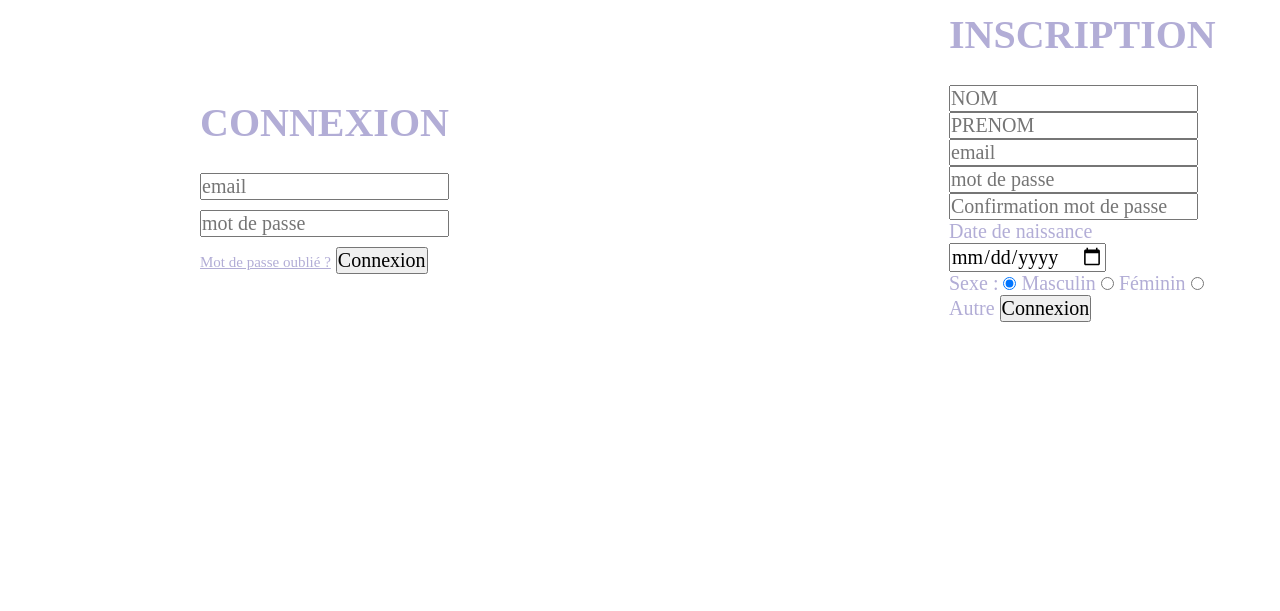
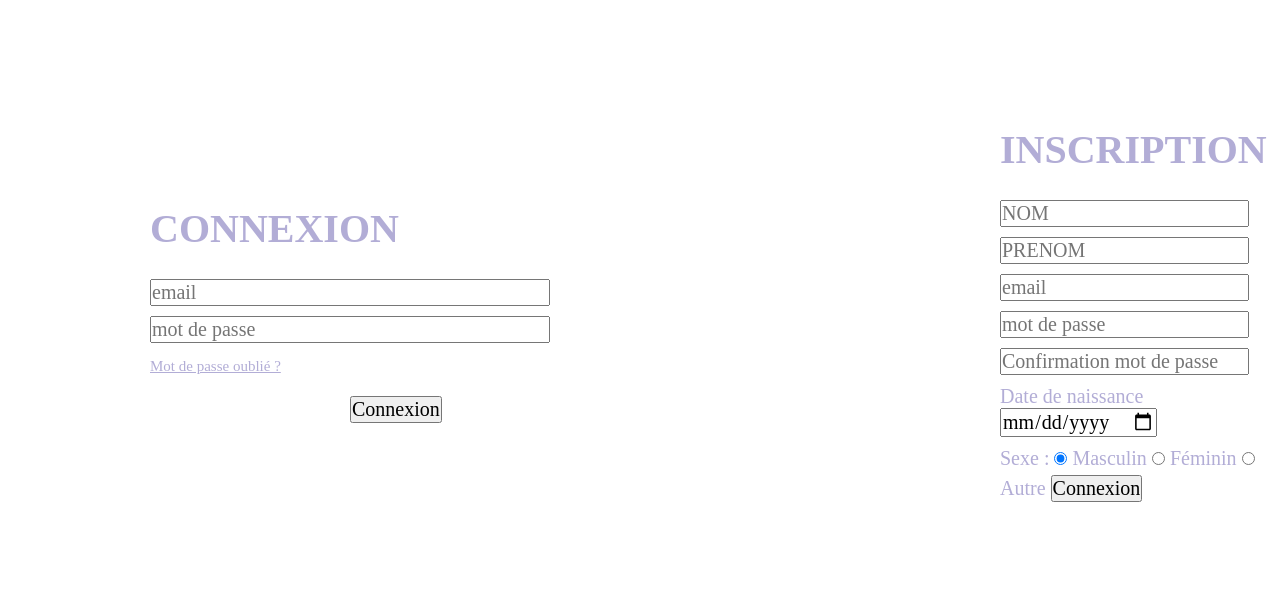
Before and after one commit to VanSkull/WOLFACE, a PHP site: page /connexion.php in a window 1280 px wide; the page is wider, and only the part inside the window is pictured. Shown: the top 611 px of that part. Run offline with PHP 8.4, Linux system fonts and the light colour scheme.

Commit message:
correction pull request Fanny

```diff
--- a/connexion.php
+++ b/connexion.php
@@ -36,7 +36,7 @@
                     <h1>CONNEXION</h1>
                     <input type="text" name="login" id="email" value="" placeholder="email"/> <br/>
                     <input type="text" name="password" id="mdp" value="" placeholder="mot de passe"/> <br/>
-                    <a href="#">Mot de passe oublié ?</a>
+                    <a href="#">Mot de passe oublié ?</a><br/>
                     <input type="submit" name="connexion" value="Connexion"/>
                 </form>
             </div>
--- a/css/style.css
+++ b/css/style.css
@@ -15,14 +15,18 @@ html{
 /**********/
 /* Règles */
 /**********/
+font-face{
+    font-family: "Arial";
+}
+
 .body{
     background-image: url(../images/Fond/connexion.jpg);
+    background-size: 100%;
 }
 
 .page_connexion{
     display: flex;
     align-items: center;
-    margin-top: -115px;
     margin-left: 100px;
     margin-right: 100px;
 }
@@ -30,7 +34,7 @@ html{
 .connexion{
     color: #B2ADD6;
     font-size: 20px;
-    padding: 100px;
+    padding: 50px;
     margin-top: 50px;
     padding-bottom: 100px;
 }
@@ -39,12 +43,22 @@ html{
     margin-bottom: 10px;
 }
 
+.connexion input[type=text]{
+    width: 400px;
+}
+
 .connexion a{
     text-decoration: underline;
     text-decoration-color: #B2ADD6;
     color: #B2ADD6;
     font-size: 15px;
 }
+
+.connexion input[type=submit]{
+    margin-left: 200px;
+    margin-top: 20px;
+}
+
 .inscription{
     color: #B2ADD6;
     margin-left: 300px;
@@ -52,6 +66,6 @@ html{
     padding: 100px;
 }
 
-.inscriptipn input{
+.inscription input{
     margin-bottom: 10px;
 }
```
